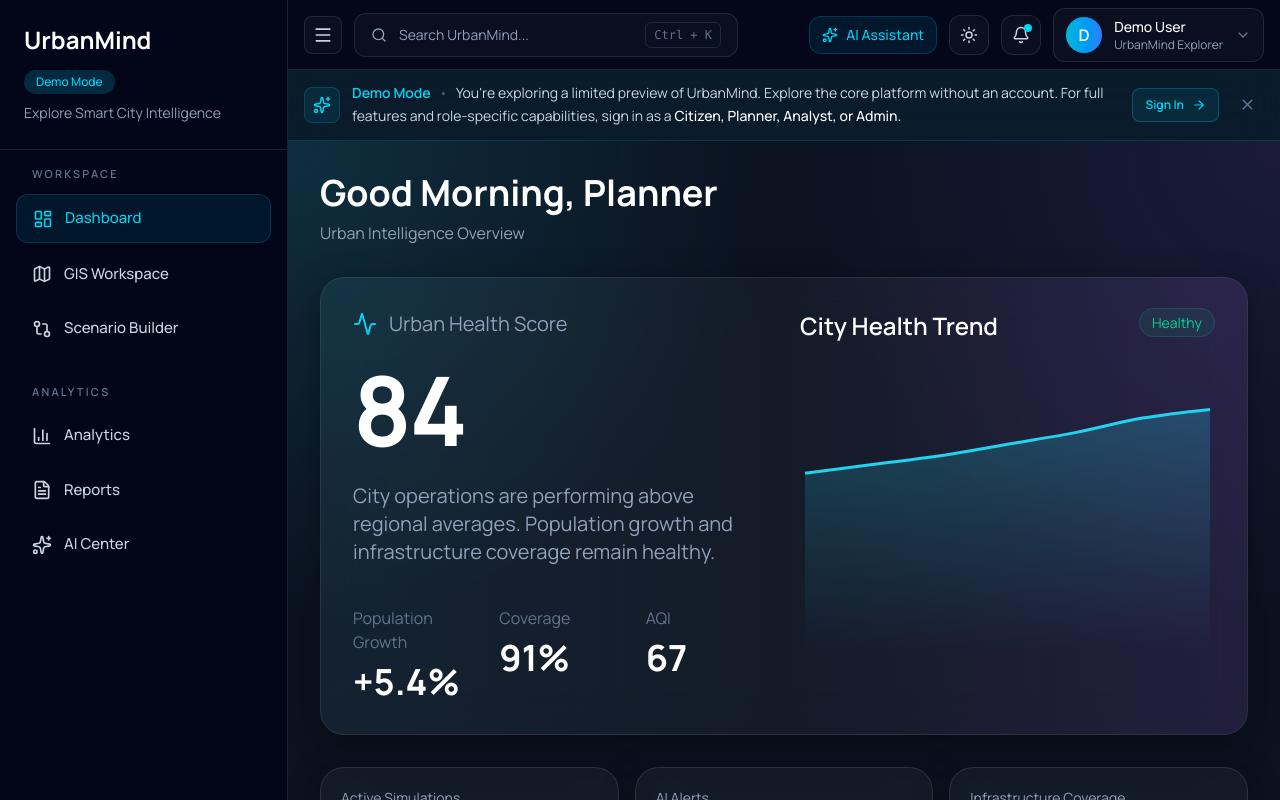
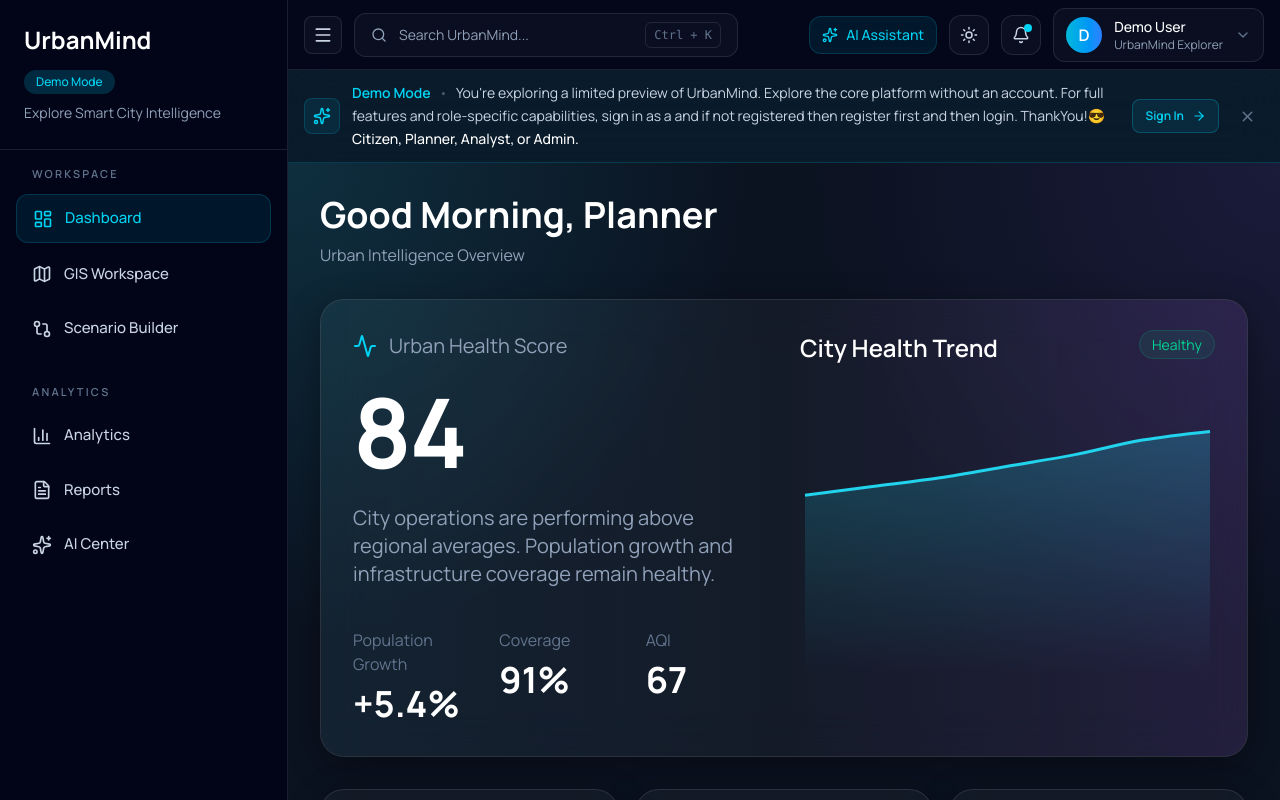
Before and after one commit to Akanksha7Dixit/UrbanMind, a React (Vite) app in the folder frontend/: page /demo in a window 1280 px wide. Built offline with nearby package versions, Linux system fonts and the light colour scheme; sample sign-in values are in the browser's storage.

Commit message:
improved demo page

```diff
--- a/frontend/src/components/layouts/AppLayout.jsx
+++ b/frontend/src/components/layouts/AppLayout.jsx
@@ -177,7 +177,7 @@ export default function AppLayout() {
                       Explore the core platform
                       without an account. For full
                       features and role-specific
-                      capabilities, sign in as a{" "}
+                      capabilities, sign in as a{" "} and if not registered then register first and then login.  ThankYou!😎
                     </span>
 
                     <span
```
